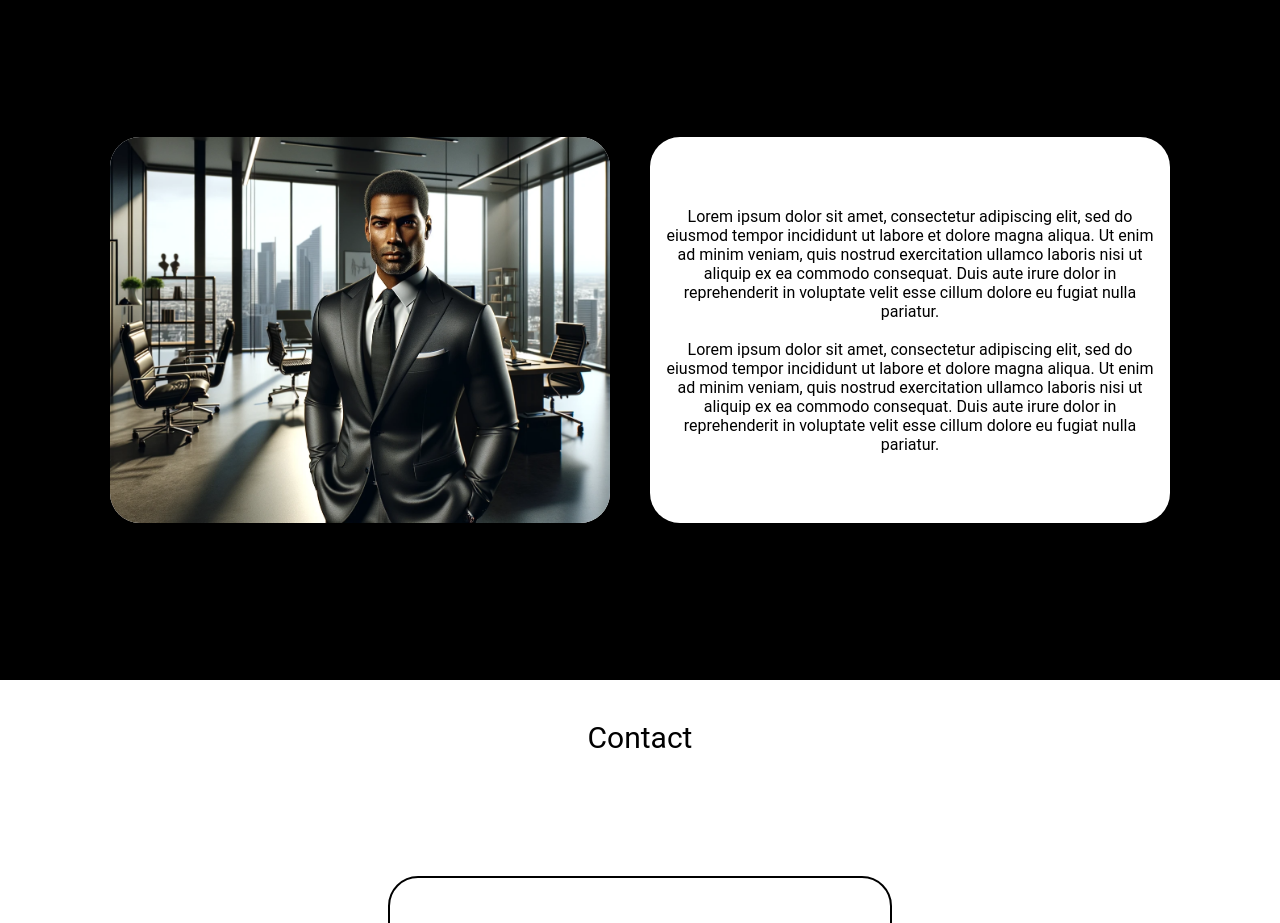
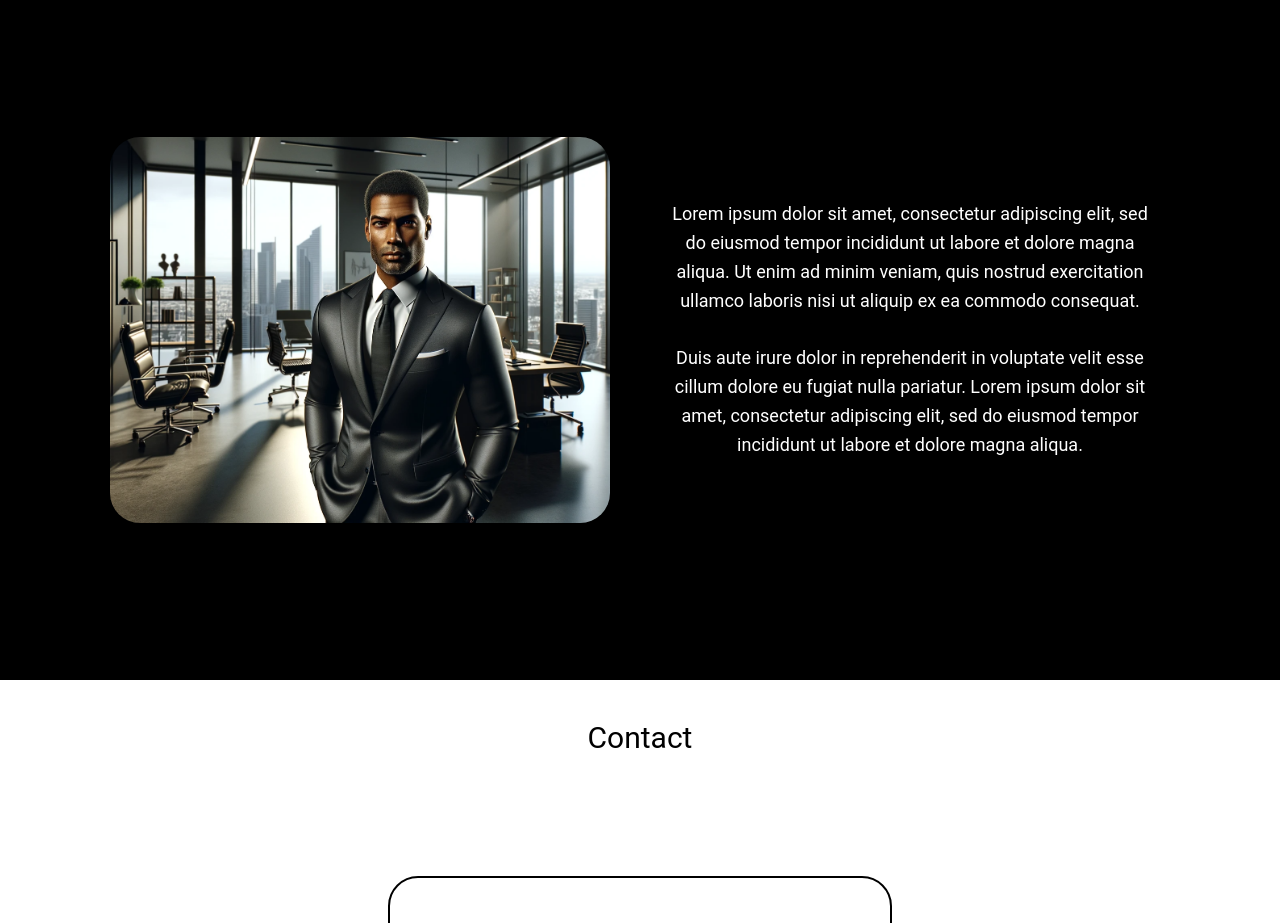
Before and after one commit to KrisHHFI/React-Front-end-Portfolio-Piece, a React (Create React App) app: page / in a window 1280 px wide. Shown: the part 4460-5383 px from the top of the page. Built offline with nearby package versions, Linux system fonts and the light colour scheme.

Commit message:
Section 5 visually improved

```diff
--- a/src/Components/Section5.js
+++ b/src/Components/Section5.js
@@ -14,11 +14,11 @@ export default function Section5() {
             <div class="PageContent5Child padding">
                 Lorem ipsum dolor sit amet, consectetur adipiscing elit, sed do eiusmod tempor incididunt ut labore et dolore
                 magna aliqua. Ut enim ad minim veniam, quis nostrud exercitation ullamco laboris nisi ut aliquip ex ea commodo
-                consequat. Duis aute irure dolor in reprehenderit in voluptate velit esse cillum dolore eu fugiat nulla pariatur.
+                consequat.
                 <br /><br />
+                Duis aute irure dolor in reprehenderit in voluptate velit esse cillum dolore eu fugiat nulla pariatur.
                 Lorem ipsum dolor sit amet, consectetur adipiscing elit, sed do eiusmod tempor incididunt ut labore et dolore
-                magna aliqua. Ut enim ad minim veniam, quis nostrud exercitation ullamco laboris nisi ut aliquip ex ea commodo
-                consequat. Duis aute irure dolor in reprehenderit in voluptate velit esse cillum dolore eu fugiat nulla pariatur.
+                magna aliqua.
             </div>
         </div>
     );
--- a/src/StyleSheets/Section5.css
+++ b/src/StyleSheets/Section5.css
@@ -10,11 +10,13 @@
 }
 
 .PageContent5Child {
-    background-color: white;
+    color: white;
     border-radius: 30px;
     display: flex;
+    font-size: 18px;
     flex-direction: column;
     justify-content: center;
+    line-height: 1.6;
     margin: 20px;
     position: relative;
     width: 500px;
```
